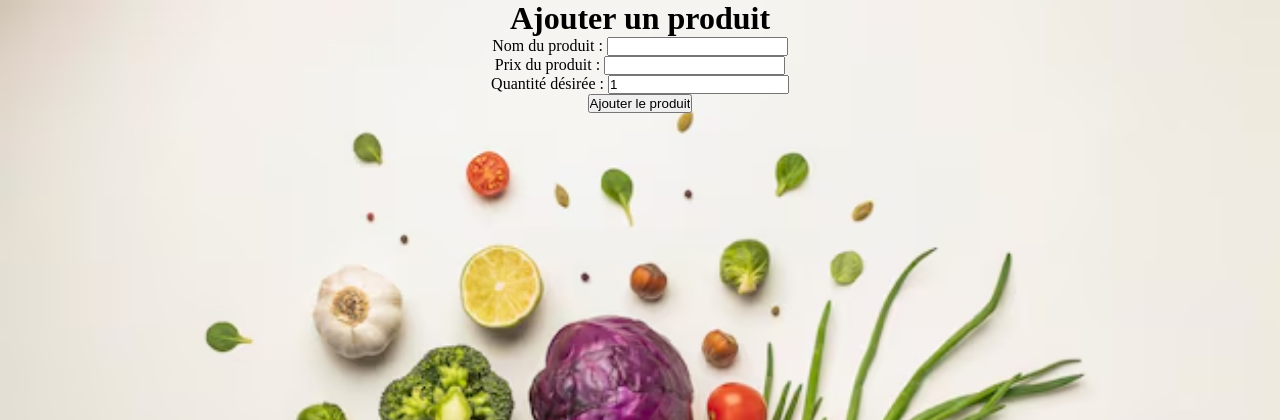
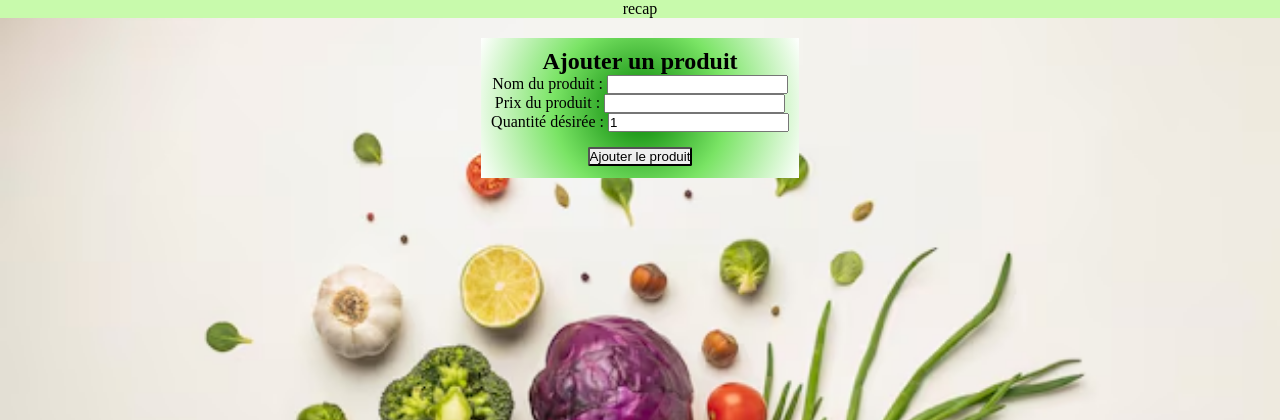
Before and after one commit to Oarlina/premiere_appli, a PHP site: page / in a window 1280 px wide. Shown: the top 420 px of the page. Run offline with PHP 8.4, Linux system fonts and the light colour scheme.

Commit message:
Amelioration css et ajout de pouvoir aller d'une page a l'autre

```diff
--- a/index.php
+++ b/index.php
@@ -7,6 +7,10 @@
     <link rel="stylesheet" href="styles.css">
 </head>
 <body>
+    <nav>
+        <a href="recap.php">recap</a>
+    </nav>
+    <section class="text">
         <h1>Ajouter un produit</h1>
         <form action="traitement.php" method="post"> <!-- creer un formulaire qui sera dans traitement et qui transmet les information via un formulaire -->
             <p>
@@ -28,8 +32,9 @@
                 </label>
             </p>
             <p>
-            <input type="submit" name="envoyer" value="Ajouter le produit"> <!-- boutton pour ajouter le produit -->
+                <input type="submit" name="envoyer" class="button" value="Ajouter le produit"> <!-- boutton pour ajouter le produit -->
             </p>
         </form>
+    </section>
 </body>
 </html>
--- a/styles.css
+++ b/styles.css
@@ -8,8 +8,36 @@ body{
     height: 100%;
     background-image: url(legume.avif);
     background-size: cover;
+    width: 100%;
     /* background-repeat: no-repeat; */
     display: flex;
     flex-direction: column; /* pour que les éléments soit en colonne*/
     text-align: center; /* pour que les éléments soit centrer horizontalement */
 }
+nav>a{
+    text-decoration: none;
+
+    width: 100%;
+    color:black;
+}
+nav{
+    margin: 0 0 20px 0; /* met des marges nul part sauf 20pixels en bas*/
+    width: 100%;
+    background-color: rgb(200, 250, 172);
+}
+
+.text{
+    /* backdrop-filter: blur(30px);  rend flou le fond de 30pixels */
+    /* border: 1px solid black; */
+    background: radial-gradient(circle,green, rgb(122, 228, 101), white ) ;
+    display: flex;
+    flex-direction: column;
+    text-align:center;
+    margin: 0 auto;
+    padding: 10px;
+
+}
+.button{
+    border-radius: 2px;
+    margin: 15px 0 2px 0; /* met comme marge 15pixels en haut rien a droite 2pixels en bas et rien a gauche*/
+}
--- a/traitement.php
+++ b/traitement.php
@@ -23,7 +23,7 @@ if (isset($_POST['envoyer'])) // si le formulaire a été envoyer
     }
 
 }
-// header("Location:index.php"); // c'est une redirection a la page index
+header("Location:index.php"); // c'est une redirection a la page index
 
 
 ?>
```
Also changed, not shown: recap.php (+6 -1 lines). Lines whose indentation alone changed are shown as unchanged.
